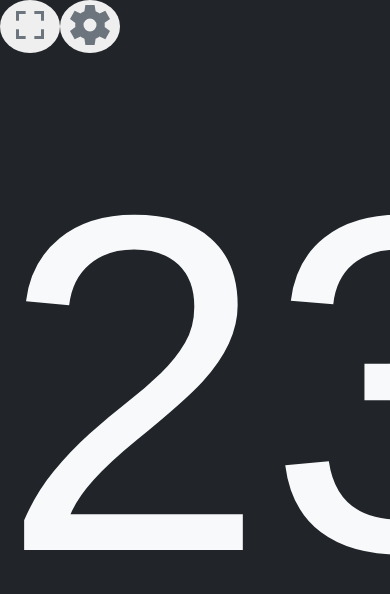
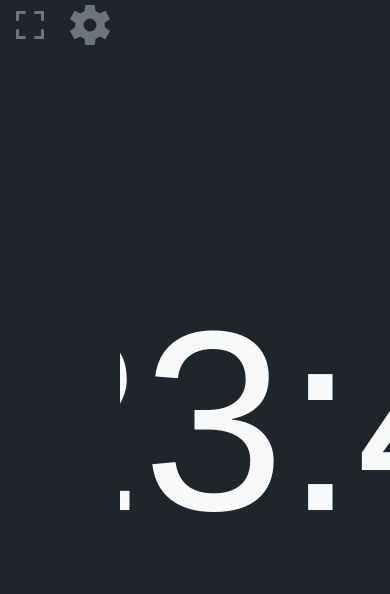
Before and after one commit to Flamz23/desk-dashboard, a Vue app: page / in a window 390 px wide. Shown: the top 594 px of the page. Built offline with nearby package versions, Linux system fonts and the light colour scheme; a web font is replaced by a local one.

Commit message:
updated css

```diff
--- a/src/components/DateComponent.vue
+++ b/src/components/DateComponent.vue
@@ -30,7 +30,7 @@ h1 {
     font-family: 'Product Sans Light', sans-serif;
     font-size: 50rem;
 
-    text-align: center;
+    margin: auto;
     color: #F8F9FA;
 }
 
@@ -40,15 +40,27 @@ h1 {
     }
 }
 
-@media all and (max-device-width: 1080px){
+@media all and (max-device-width: 1280px){
     h1 {
         font-size: 30rem;
     }
 }
 
+@media all and (max-device-width: 1080px){
+    h1 {
+        font-size: 20rem;
+    }
+}
+
+@media all and (max-device-width: 900px){
+    h1 {
+        font-size: 16rem;
+    }
+}
+
 @media all and (max-device-width: 720px){
     h1 {
-        font-size: 12rem;
+        font-size: 16rem;
     }
 }
 </style>
--- a/src/components/DrawOverComponent.vue
+++ b/src/components/DrawOverComponent.vue
@@ -20,7 +20,9 @@ import IconFullscreen from './icons/IconFullscreen.vue';
 }
 .nav-buttons {
     border: none;
+    border-color: #6C757D;
     border-radius: 50%;
+    background-color: #212529;
 }
 svg {
     fill: #6C757D;
--- a/src/views/HomeView.vue
+++ b/src/views/HomeView.vue
@@ -24,8 +24,9 @@ export default {
   left: 0;
   width: 100%;
   height: 100%;
-  overflow: auto;
+  overflow: hidden;
 
+  display: flex;
   background-color: #212529;
 }
 </style>
```
